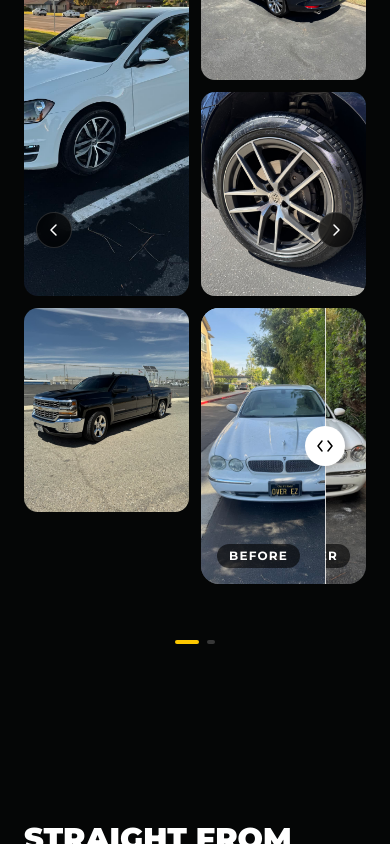
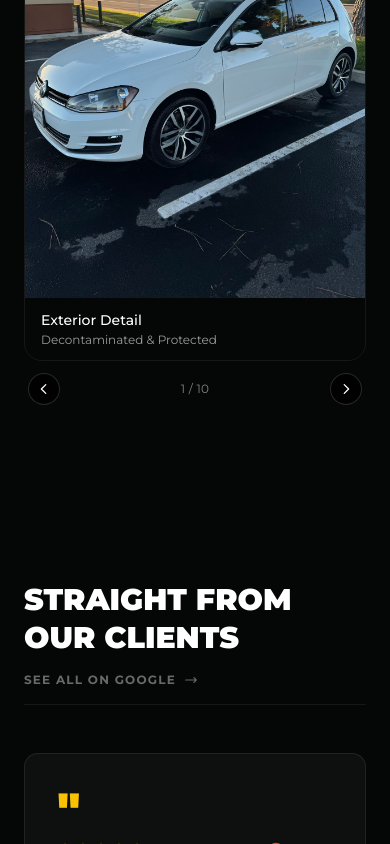
Before and after one commit to metro-dev6/metro-site, a Next.js app: page / in a window 390 px wide. Shown: the part 5091-5935 px from the top of the page. Built offline with nearby package versions, Linux system fonts and the light colour scheme.

Commit message:
feat: render mobile gallery as letterboxed swipe stack, desktop unchanged

```diff
--- a/components/sections/Gallery.tsx
+++ b/components/sections/Gallery.tsx
@@ -3,6 +3,7 @@
 import { useCallback, useState } from "react";
 import { AnimatePresence, motion } from "framer-motion";
 import InteractiveBentoGallery from "@/components/ui/interactive-bento-gallery";
+import { MobileGalleryStack, type MobileGalleryItem } from "@/components/ui/mobile-gallery-stack";
 
 const SLIDES = [
   // Slide 1 — Video hero
@@ -100,6 +101,8 @@ const SLIDES = [
   ],
 ];
 
+const ALL_ITEMS: MobileGalleryItem[] = SLIDES.flat();
+
 export function Gallery() {
   const [currentSlide, setCurrentSlide] = useState(0);
   const multiSlide = SLIDES.length > 1;
@@ -130,7 +133,7 @@ export function Gallery() {
           <div className="mt-4 h-px bg-white/[0.07]" />
         </div>
 
-        <div className="relative">
+        <div className="hidden md:block relative">
           {/* Left arrow */}
           {multiSlide && (
             <button
@@ -173,7 +176,7 @@ export function Gallery() {
 
         {/* Slide dots */}
         {multiSlide && (
-          <div className="flex justify-center gap-2 mt-6">
+          <div className="hidden md:flex justify-center gap-2 mt-6">
             {SLIDES.map((_, i) => (
               <button
                 key={i}
@@ -187,6 +190,11 @@ export function Gallery() {
           </div>
         )}
 
+        {/* Mobile — single-column letterboxed swipe stack */}
+        <div className="md:hidden">
+          <MobileGalleryStack items={ALL_ITEMS} />
+        </div>
+
       </div>
     </section>
   );
```
